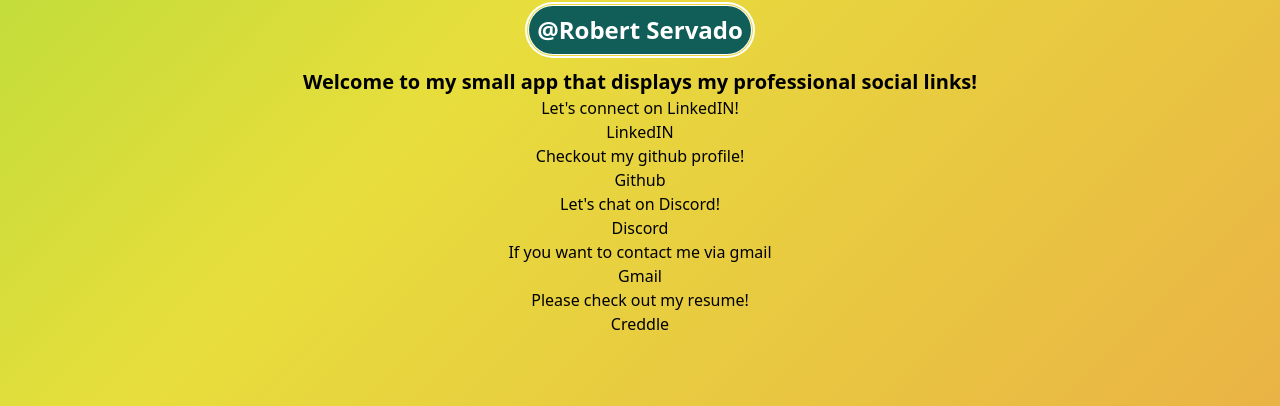
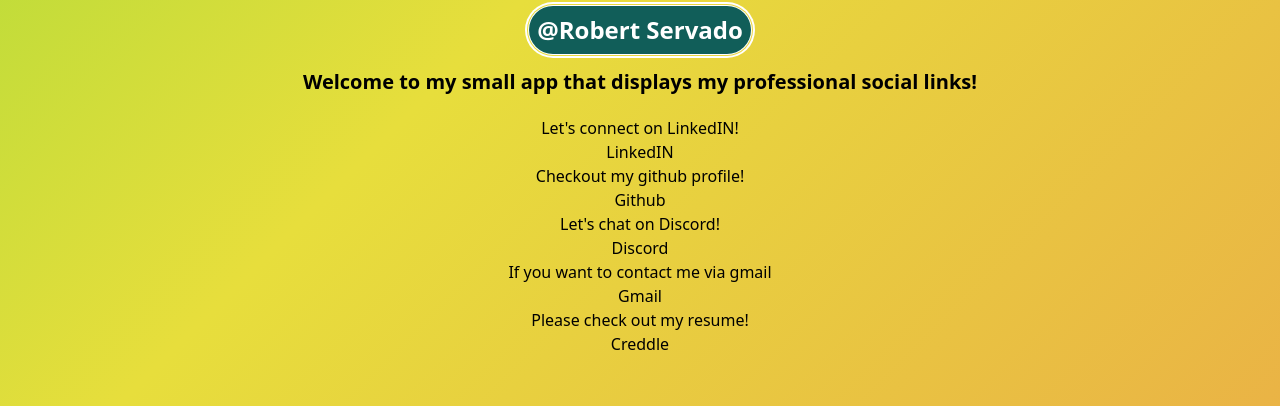
Before and after one commit to ArjayS/channelbranch, a React (Create React App) app: page / in a window 1280 px wide. Shown: the part 186-592 px from the top of the page. Built offline with nearby package versions, Linux system fonts and the light colour scheme.

Commit message:
Modified App.js by adding more margon top on the button container

```diff
--- a/src/App.js
+++ b/src/App.js
@@ -48,7 +48,7 @@ function App() {
   return (
     <>
       <Main name={data.name} image={data.image} bio={data.bio} />
-      <section className="flex flex-col text-center items-center">
+      <section className="flex flex-col text-center items-center mt-5">
         {data.socials.map((social) => (
           <Button
             id={social.id}
```
